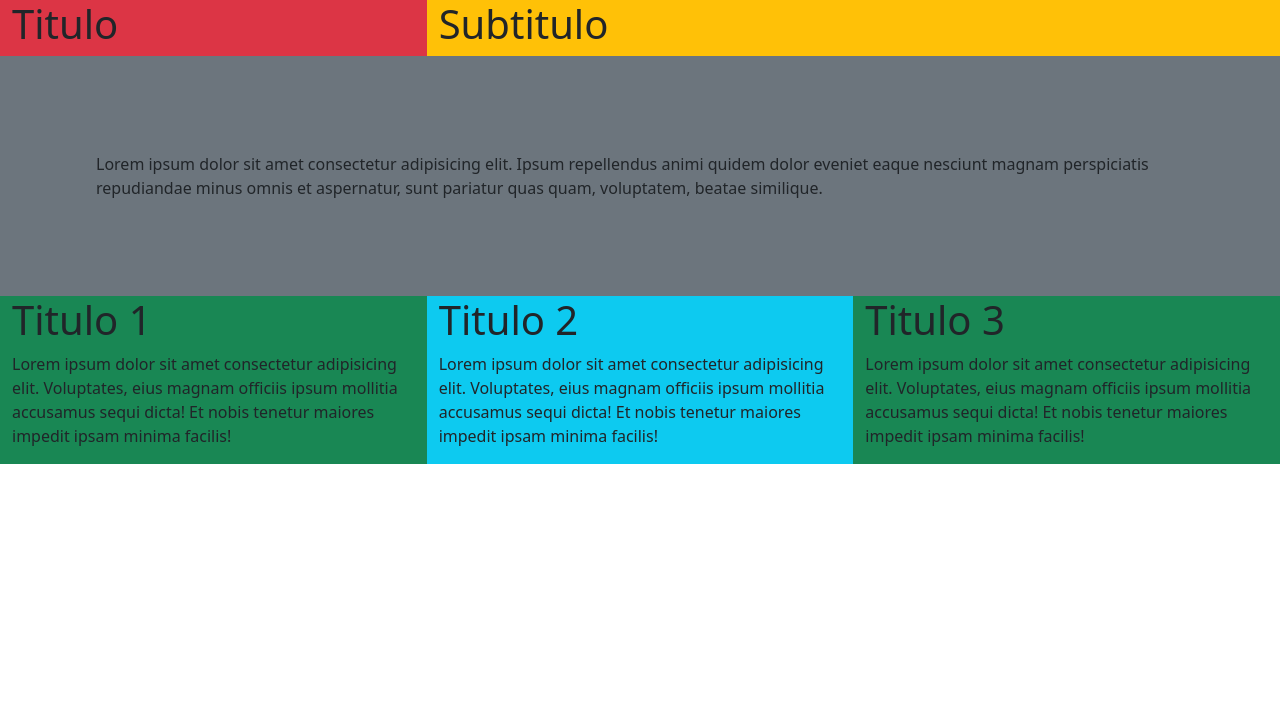
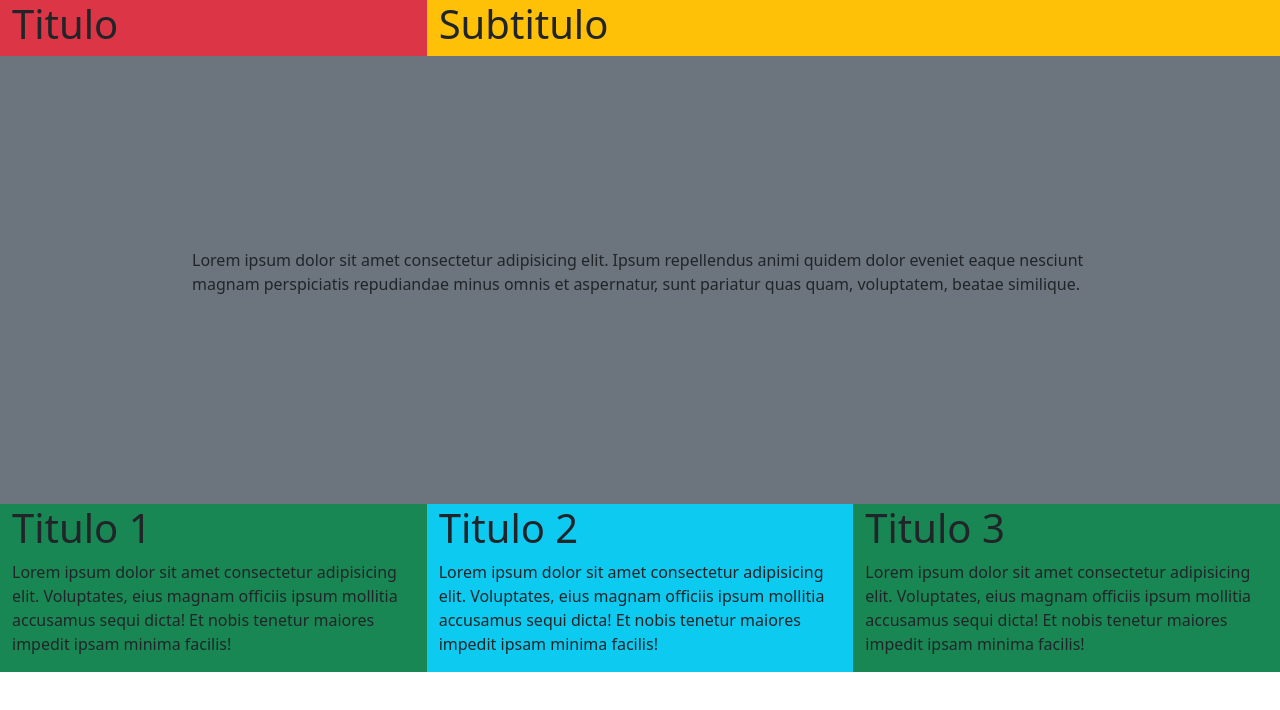
Before and after one commit to Dcruz05/bootstrap, a plain HTML site: page index.html in a window 1280 px wide. Drawn offline with nearby package versions, Linux system fonts and the light colour scheme.

Commit message:
Correcciones

```diff
--- a/index.html
+++ b/index.html
@@ -15,8 +15,8 @@
             <div class="col-12 col-sm-6 col-md-8 bg-warning">
                 <h1>Subtitulo</h1>
             </div>
-            <div class="col-12 col-sm-12 col-md-12 bg-secondary p-5" style="padding: 15% 15% 15%;">
-                <p class="m-5">Lorem ipsum dolor sit amet consectetur adipisicing elit. Ipsum repellendus animi quidem dolor eveniet eaque nesciunt magnam perspiciatis repudiandae minus omnis et aspernatur, sunt pariatur quas quam, voluptatem, beatae similique.</h1>
+            <div class="col-12 col-sm-12 col-md-12 bg-secondary" style="padding: 15%;">
+                <p>Lorem ipsum dolor sit amet consectetur adipisicing elit. Ipsum repellendus animi quidem dolor eveniet eaque nesciunt magnam perspiciatis repudiandae minus omnis et aspernatur, sunt pariatur quas quam, voluptatem, beatae similique.</h1>
             </div>
             <div class="col-12 col-sm-6 col-md-4 bg-success">
                 <h1>Titulo 1</h1>
```
